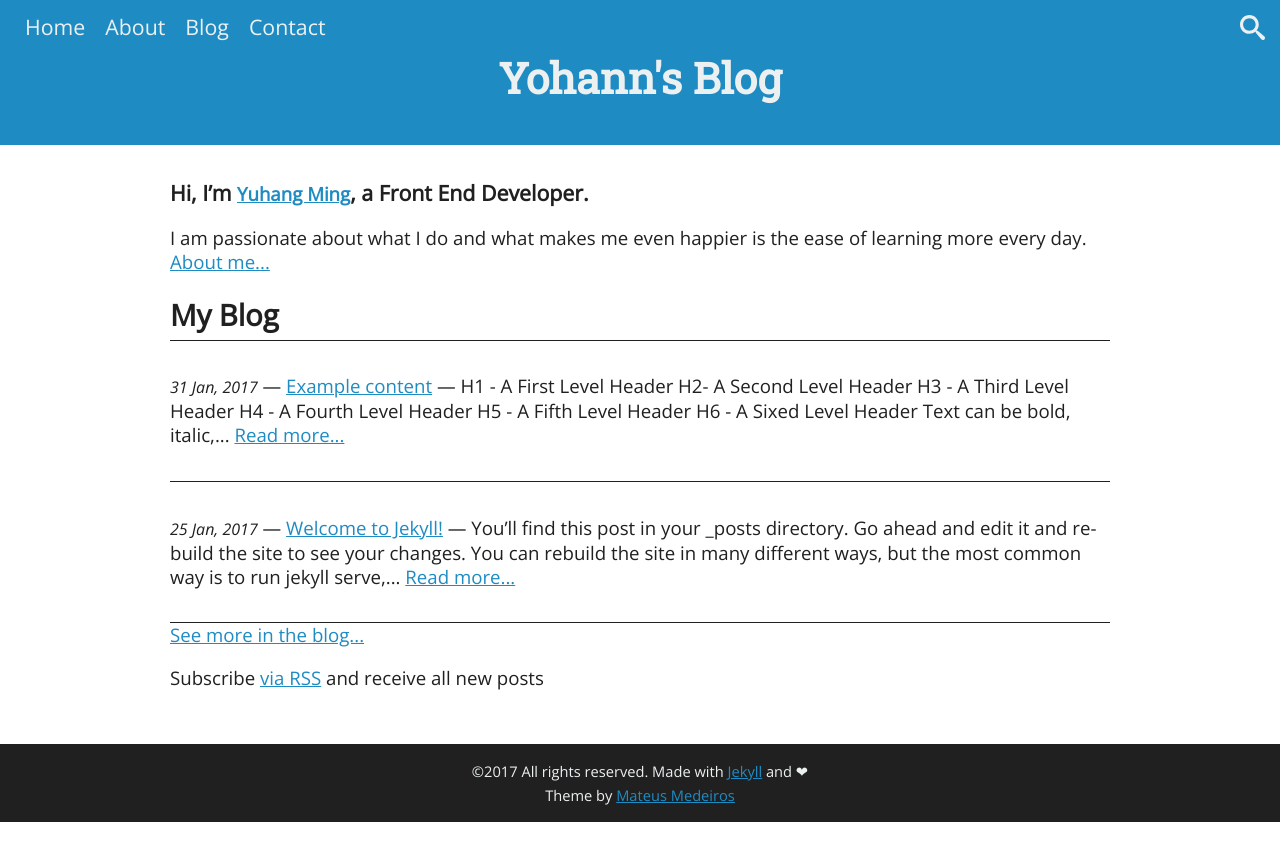
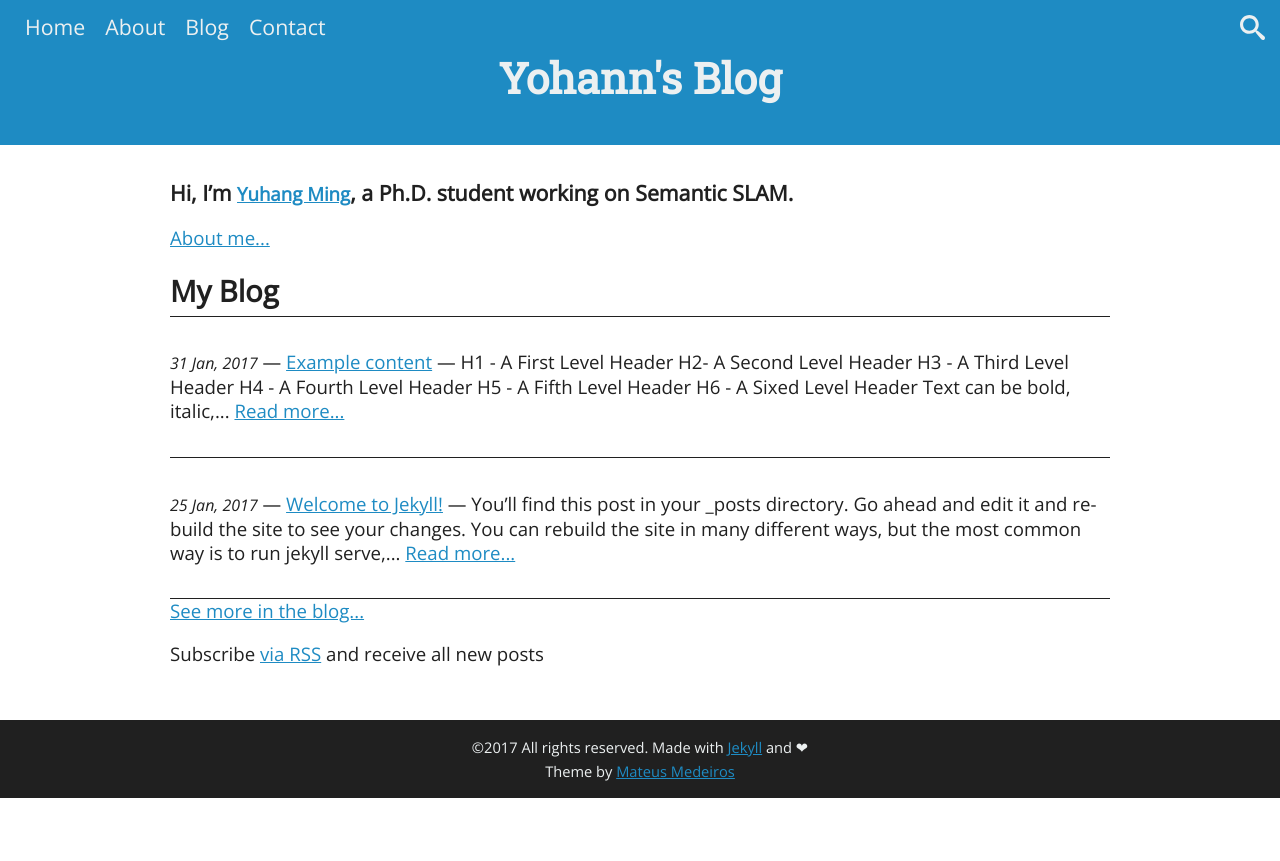
Before and after one commit to YuhangMing/YuhangMing.github.io, a Jekyll site: the page built from index.html, in a window 1280 px wide. Shown: the top 861 px of the page. Built offline with Jekyll 4.4.1, drawn with Linux system fonts in a browser that asks for light colours.

Commit message:
modified index

```diff
--- a/index.html
+++ b/index.html
@@ -4,9 +4,9 @@ layout: default
 
 <div class="home">
 
-  <p class="welcome-title"> Hi, I’m <a href="http://mateussmedeiros.github.io/" target="_blank">{{ site.author.name }}</a>, a Front End Developer. </p>
+  <p class="welcome-title"> Hi, I’m <a href="http://yuhangming.github.io/" target="_blank">{{ site.author.name }}</a>, a Ph.D. student working on Semantic SLAM. </p>
 
-  <p> I am passionate about what I do and what makes me even happier is the ease of learning more every day. <a href="about">About me...</a></p>
+  <p> <a href="about">About me...</a></p>
 
     <h1 class="page-title"> My Blog </h1>
 
```
